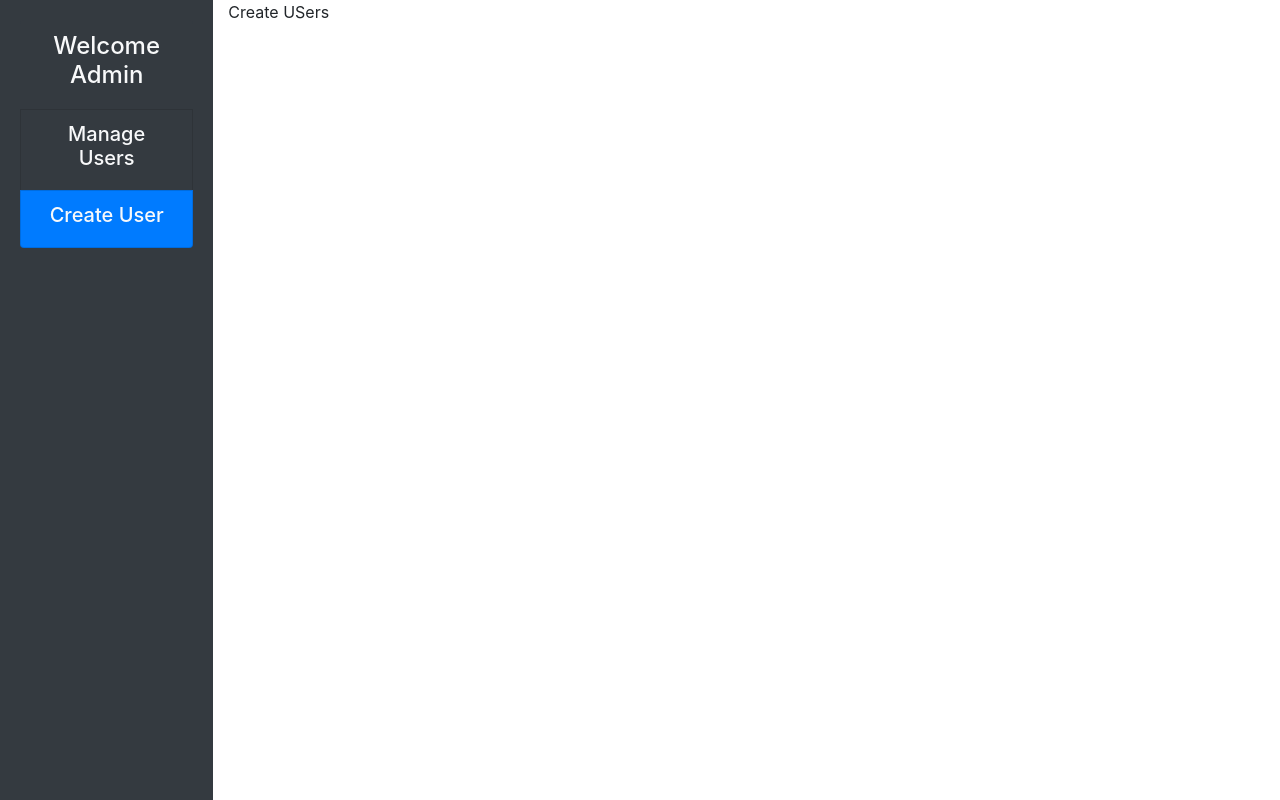
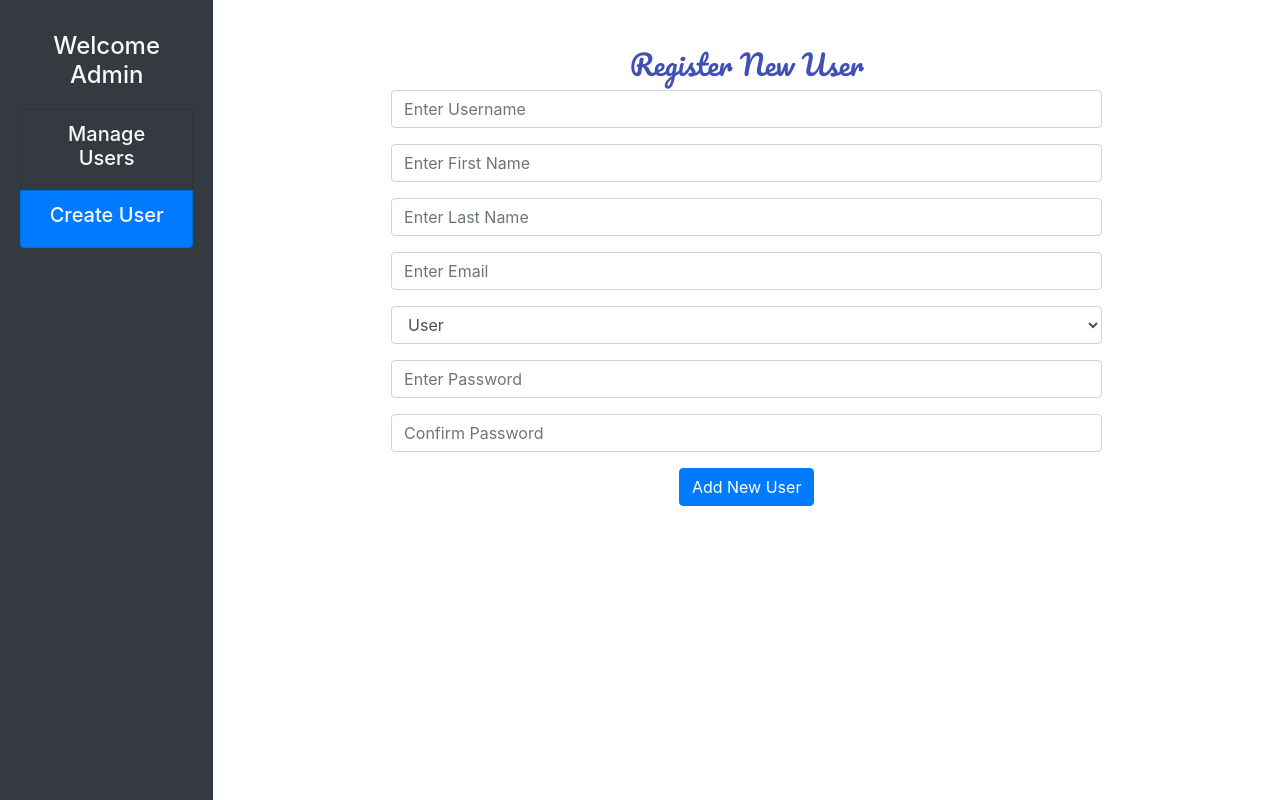
Before and after one commit to amanrayat/CS5610_fall_2018_trailblazers, a React (Create React App) app: page /admin in a window 1280 px wide. Both pictures are taken after a click on the element "Create User". Built offline with nearby package versions, Linux system fonts and the light colour scheme; no server answers; a web font is replaced by a local one.

Commit message:
Added a user

```diff
--- a/src/components/Admin/Admin.js
+++ b/src/components/Admin/Admin.js
@@ -1,5 +1,5 @@
 import React from 'react'
-import {Redirect} from 'react-router-dom'
+import {Redirect, Link} from 'react-router-dom'
 
 import './Admin.css'
 
@@ -8,7 +8,14 @@ export default class Admin extends React.Component{
         super(props);
         this.state = {
             manageUsers: true,
-            createUser: false
+            createUser: false,
+            username: "",
+            firstName: "",
+            lastName: "",
+            email: "",
+            user: 1,
+            password: "",
+            confirmPassword: ""
         }
     }
 
@@ -27,6 +34,59 @@ export default class Admin extends React.Component{
                 manageUsers: false,
                 createUser: true
             })
+        }
+    };
+
+    trackUsernameChanges = (e) => {
+        this.setState({
+            username: e.target.value
+        })
+    };
+
+    trackFirstNameChanges = (e) => {
+        this.setState({
+            firstName: e.target.value
+        })
+    };
+
+    trackLastNameChanges = (e) => {
+        this.setState({
+            lastName: e.target.value
+        })
+    };
+
+    trackEmailChanges = (e) => {
+        this.setState({
+            email: e.target.value
+        })
+    };
+
+    trackUserTypeChanges = (e) => {
+        this.setState({
+            user: e.target.value
+        })
+    };
+
+    trackPasswordChanges = (e) => {
+        this.setState({
+            password: e.target.value
+        })
+    };
+
+    trackConfirmPasswordChanges = (e) => {
+        this.setState({
+            confirmPassword: e.target.value
+        })
+    };
+
+    submit = () => {
+        if(this.state.username.length &&
+            this.state.firstName.length &&
+            this.state.lastName.length &&
+            this.state.email.length &&
+            this.state.password.length &&
+            this.state.confirmPassword.length){
+            console.log(1)
         }
     };
 
@@ -67,29 +127,36 @@ export default class Admin extends React.Component{
                                 <div className="col-2">
                                 </div>
                                 <div className="col-8 ">
-                                    <table className="table table-striped table-light border-1">
+                                    <table className="table table-striped table-light border-1 text-center">
                                         <thead>
                                         <tr>
                                             <th scope="col">#</th>
-                                            <th scope="col">First</th>
-                                            <th scope="col">Handle</th>
+                                            <th scope="col">Username</th>
+                                            <th scope="col"></th>
                                         </tr>
                                         </thead>
                                         <tbody>
                                         <tr>
                                             <th scope="row">1</th>
-                                            <td>Mark</td>
-                                            <td>Otto</td>
+                                            <td>
+                                                <h5 className="mb-0 mt-1">
+                                                    Mark
+                                                </h5>
+                                            </td>
+                                            <td>
+                                                <i className="fa fa-times fa-2x" aria-hidden="true"></i>
+                                            </td>
                                         </tr>
                                         <tr>
                                             <th scope="row">2</th>
-                                            <td>Jacob</td>
-                                            <td>Thornton</td>
-                                        </tr>
-                                        <tr>
-                                            <th scope="row">2</th>
-                                            <td>Jacob</td>
-                                            <td>Thornton</td>
+                                            <td>
+                                                <h5 className="mb-0 mt-1">
+                                                    Mark
+                                                </h5>
+                                            </td>
+                                            <td>
+                                                <i className="fa fa-times fa-2x" aria-hidden="true"></i>
+                                            </td>
                                         </tr>
                                         </tbody>
                                     </table>
@@ -98,8 +165,100 @@ export default class Admin extends React.Component{
                     }
                     {
                         this.state.createUser &&
-                            <div>
-                                Create USers
+                            <div className="row mt-5">
+                                <div className="col-2">
+
+                                </div>
+                                <div className="col-8 container">
+                                    <h3 className="text-center">
+                                        Register New User
+                                    </h3>
+                                    <div className="form-group row">
+                                        <input
+                                            type="text"
+                                            className="form-control"
+                                            id="username"
+                                            placeholder="Enter Username"
+                                            onChange={this.trackUsernameChanges}
+                                        />
+                                    </div>
+                                    <div className="form-group row">
+                                        <input
+                                            type="text"
+                                            className="form-control"
+                                            id="firstname"
+                                            placeholder="Enter First Name"
+                                            onChange={this.trackFirstNameChanges}
+                                        />
+                                    </div>
+
+                                    <div className="form-group row">
+                                        <input
+                                            type="text"
+                                            className="form-control"
+                                            id="lastname"
+                                            placeholder="Enter Last Name"
+                                            onChange={this.trackLastNameChanges}
+                                        />
+                                    </div>
+
+
+                                    <div className="form-group row">
+                                        <input
+                                            type="email"
+                                            className="form-control"
+                                            id="email"
+                                            placeholder="Enter Email"
+                                            onChange={this.trackEmailChanges}
+                                        />
+                                    </div>
+
+                                    <div className="form-group row">
+                                        <select
+                                            value={this.state.user}
+                                            className="form-control make-inline"
+                                            onChange={this.trackUserTypeChanges}
+                                        >
+                                            <option value="1">User</option>
+                                            <option value="2">Event Planner</option>
+                                            <option value="3">Admin</option>
+                                        </select>
+                                    </div>
+
+                                    <div className="form-group row">
+                                        <input
+                                            type="password"
+                                            className="form-control"
+                                            id="password"
+                                            placeholder="Enter Password"
+                                            onChange={this.trackPasswordChanges}
+                                        />
+                                    </div>
+
+
+                                    <div className="form-group row">
+                                        <input
+                                            type="password"
+                                            className="form-control"
+                                            id="confirmPassword"
+                                            placeholder="Confirm Password"
+                                            onChange={this.trackConfirmPasswordChanges}
+                                        />
+                                    </div>
+
+                                    <div className="form-group text-center">
+                                        <button
+                                            type="button"
+                                            className="btn btn-primary"
+                                            onClick={this.submit}
+                                        >
+                                            Add New User
+                                        </button>
+                                    </div>
+                                </div>
+                                <div className="col-2">
+
+                                </div>
                             </div>
                     }
                 </div>
--- a/src/index.js
+++ b/src/index.js
@@ -5,6 +5,7 @@ import '../node_modules/bootstrap/dist/css/bootstrap.css';
 import '../node_modules/font-awesome/css/font-awesome.min.css';
 import '../node_modules/bootstrap/dist/js/bootstrap.bundle'
 import * as serviceWorker from './serviceWorker';
+import '../node_modules/font-awesome/css/font-awesome.min.css';
 
 ReactDOM.render(<App />, document.getElementById('root'));
 
```
